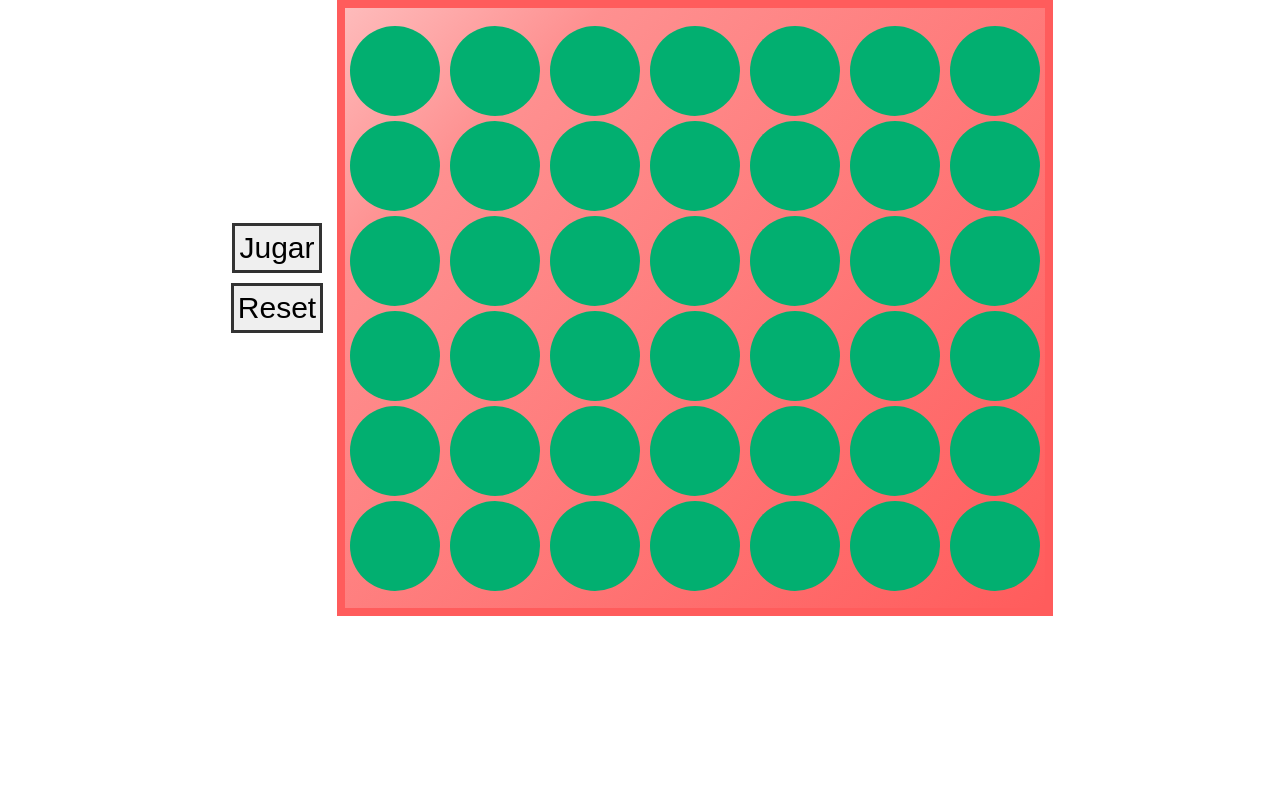
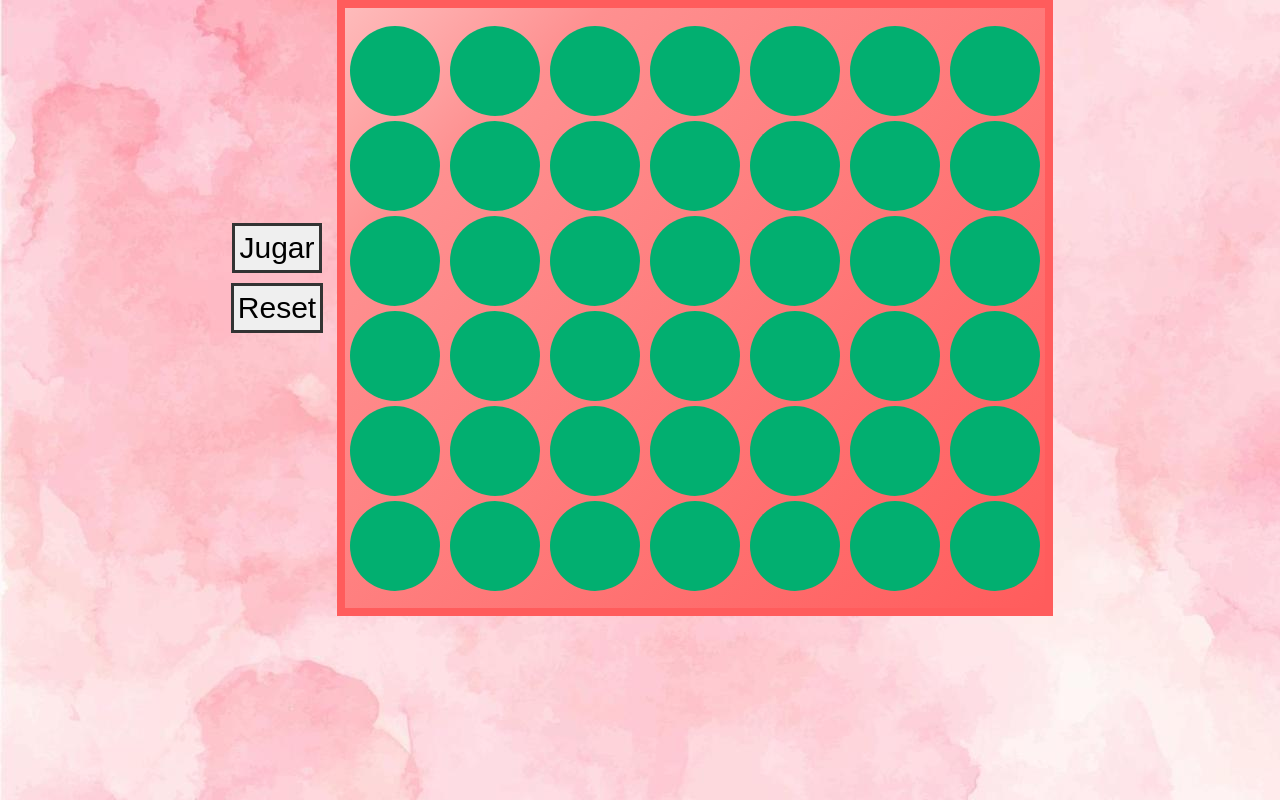
Before and after one commit to FranGuerre/cuatro_en_linea, a plain HTML site: page index.html in a window 1280 px wide. Drawn offline with nearby package versions, Linux system fonts and the light colour scheme; the site is published under a folder, as on GitHub Pages, so addresses that start at the root find nothing.

Commit message:
Cambio en url de fondo para arreglar Git Pages

```diff
--- a/css/style.css
+++ b/css/style.css
@@ -11,7 +11,7 @@ body {
   align-content:center;
   align-items: center;
   grid-auto-flow: column;
-  background: url("/img/fondo-acuarela.jpg");
+  background: url("../img/fondo-acuarela.jpg");
 
 }
 
```
